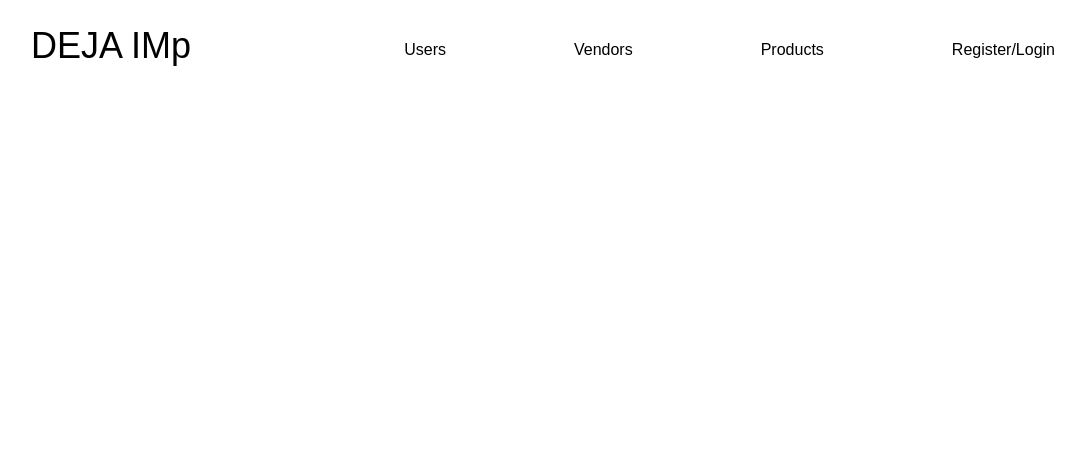
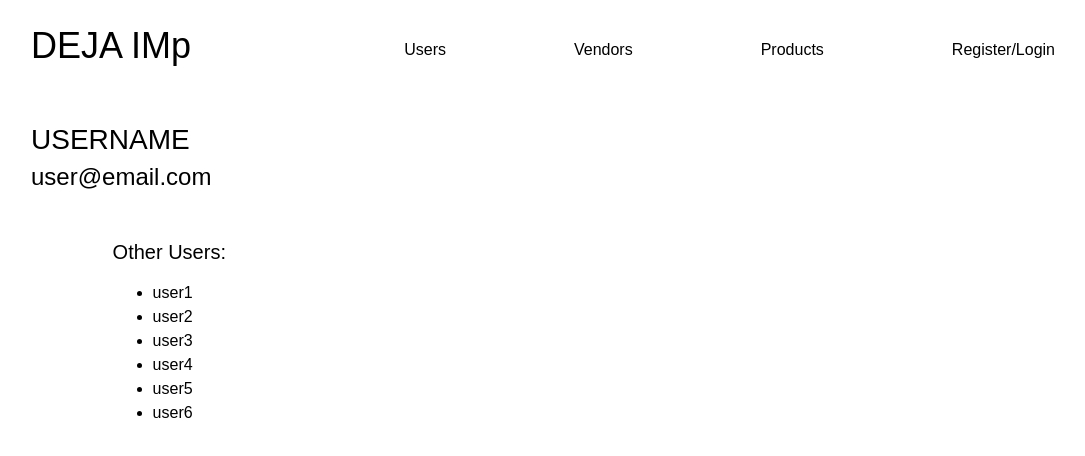
Before and after one commit to edellenator/Deja-imp, a React (Create React App) app in the folder client/: page /users in a window 1280 px wide. Shown: the top 456 px of the page, without its empty margins (65-1150 px from the left). Built offline with nearby package versions, Linux system fonts and the light colour scheme.

Commit message:
users page

```diff
--- a/client/src/App.js
+++ b/client/src/App.js
@@ -11,6 +11,8 @@ import { BrowserRouter as Router, Routes, Route } from "react-router-dom";
 import Home from "./pages/Home";
 import Header from "./components/Header";
 import Register from "./pages/Register";
+import Users from "./pages/Users";
+import AddVendor from "./pages/AddVendor";
 
 const httpLink = createHttpLink({
   uri: "/graphql",
@@ -39,8 +41,10 @@ function App() {
           <Header />
 
           <Routes>
-            <Route path="/" element={<Home />}></Route>
-            <Route path="/login" element={<Register />}></Route>
+            <Route path="/" element={<Home />} />
+            <Route path="/login" element={<Register />} />
+            <Route path="/users" element={<Users />} />
+            <Route path="/new-vendor" element={<AddVendor />} />
           </Routes>
         </>
       </Router>
--- a/client/src/components/SignupForm.js
+++ b/client/src/components/SignupForm.js
@@ -38,6 +38,8 @@ const SignUpForm = () => {
     setUserFormData({ email: "", username: "", password: "" });
   };
 
+  const { email, username, password } = userFormData;
+
   return (
     <form onSubmit={handleFormSubmit} className=" container w-50">
       <h2>Sign Up</h2>
@@ -50,7 +52,7 @@ const SignUpForm = () => {
         placeholder="email"
         type="email"
         onBlur={handleInputChange}
-        defaultValue={userFormData.email}
+        defaultValue={email}
       />
       <label htmlFor="username" className="form-label">
         Username:
@@ -61,7 +63,7 @@ const SignUpForm = () => {
         placeholder="username"
         type="text"
         onBlur={handleInputChange}
-        defaultValue={userFormData.username}
+        defaultValue={username}
       />
       <label htmlFor="password" className="form-label">
         Password:
@@ -72,7 +74,7 @@ const SignUpForm = () => {
         placeholder="password"
         type="password"
         onBlur={handleInputChange}
-        defaultValue={userFormData.password}
+        defaultValue={password}
       />
       <button type="submit" className="btn">
         Submit
--- /dev/null
+++ b/client/src/pages/Users.js
@@ -0,0 +1,61 @@
+import React from "react";
+
+const Users = () => {
+  // temporary data
+  const me = {
+    username: "USERNAME",
+    email: "user@email.com",
+  };
+
+  const users = [
+    {
+      id: 1,
+      username: "user1",
+      email: "user1@email.com",
+    },
+    {
+      id: 2,
+      username: "user2",
+      email: "user2@email.com",
+    },
+    {
+      id: 3,
+      username: "user3",
+      email: "user3@email.com",
+    },
+    {
+      id: 4,
+      username: "user4",
+      email: "user4@email.com",
+    },
+    {
+      id: 5,
+      username: "user5",
+      email: "user5@email.com",
+    },
+    {
+      id: 6,
+      username: "user6",
+      email: "user6@email.com",
+    },
+  ];
+
+  return (
+    <div className="container">
+      <div className="my-5">
+        <h3>{me.username}</h3>
+        <h4>{me.email}</h4>
+      </div>
+      <div className="container my-5">
+        <h5>Other Users:</h5>
+        <ul>
+          {users.map((user) => (
+            <li key={user.id}>{user.username}</li>
+          ))}
+        </ul>
+      </div>
+    </div>
+  );
+};
+
+export default Users;
```
